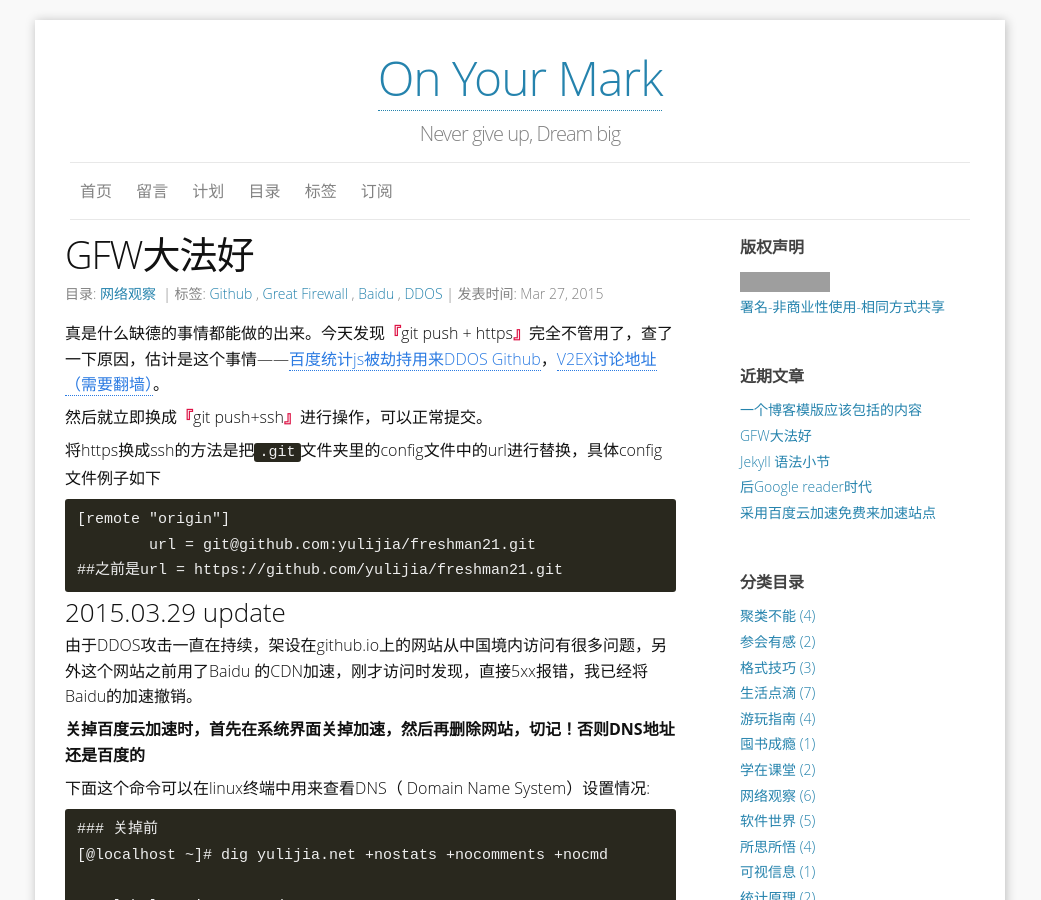
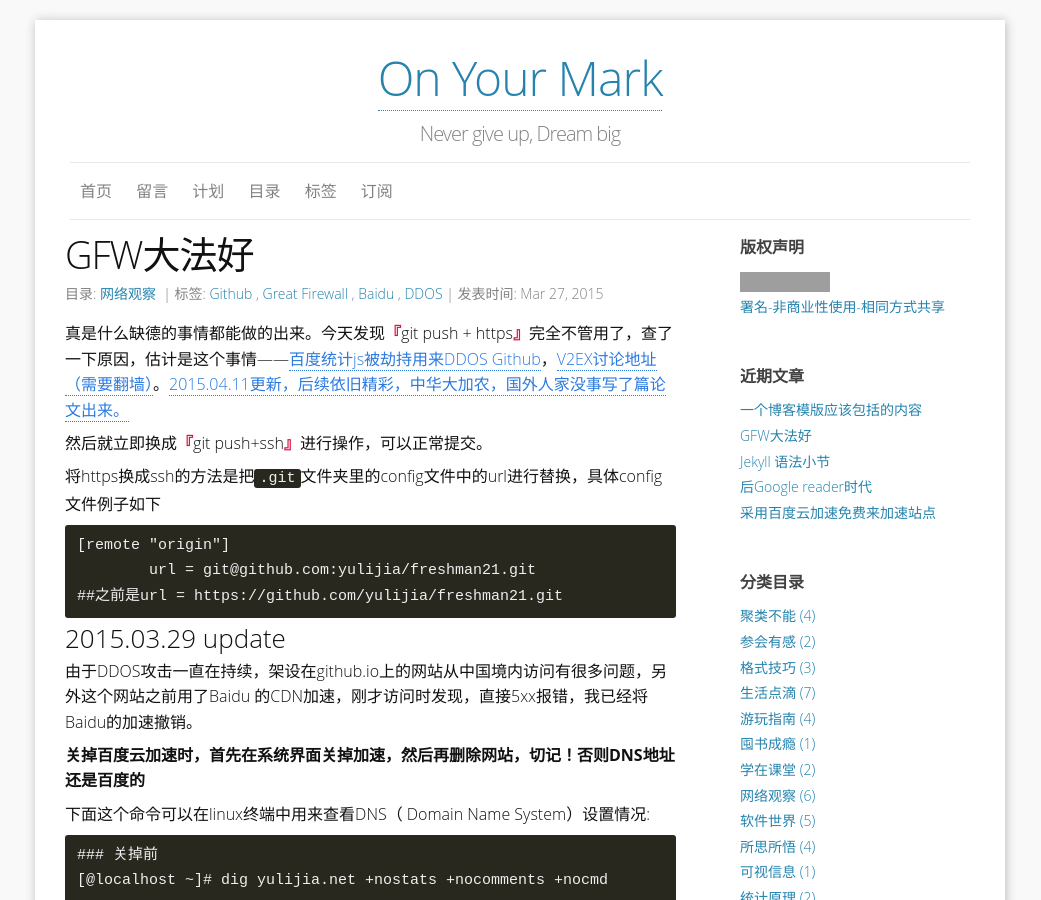
Before and after one commit to yulijia/cn, a Jekyll site: the page built from _posts/2015-03-27-GFW-is-evil.md, in a window 1280 px wide and 900 px high. Shown: the whole window, without its empty margins (120-1161 px from the left). Built offline with Jekyll 4.4.1, drawn with Linux system fonts in a browser that asks for light colours; some web fonts are replaced; comment, search, counter and statistics services are not loaded; grey boxes are pictures that could not be loaded.

Commit message:
update article

```diff
--- a/_posts/2015-03-27-GFW-is-evil.md
+++ b/_posts/2015-03-27-GFW-is-evil.md
@@ -11,7 +11,7 @@ tags:
 - DDOS
 ---
 
-真是什么缺德的事情都能做的出来。今天发现<q>git push + https</q>完全不管用了，查了一下原因，估计是这个事情——[百度统计js被劫持用来DDOS Github](http://drops.wooyun.org/papers/5398)，[V2EX讨论地址（需要翻墙）](http://www.v2ex.com/t/179695)。
+真是什么缺德的事情都能做的出来。今天发现<q>git push + https</q>完全不管用了，查了一下原因，估计是这个事情——[百度统计js被劫持用来DDOS Github](http://drops.wooyun.org/papers/5398)，[V2EX讨论地址（需要翻墙）](http://www.v2ex.com/t/179695)。[2015.04.11更新，后续依旧精彩，中华大加农，国外人家没事写了篇论文出来。](http://citizenlab.org/2015/04/chinas-great-cannon/)
 
 然后就立即换成<q>git push+ssh</q>进行操作，可以正常提交。
 
```
